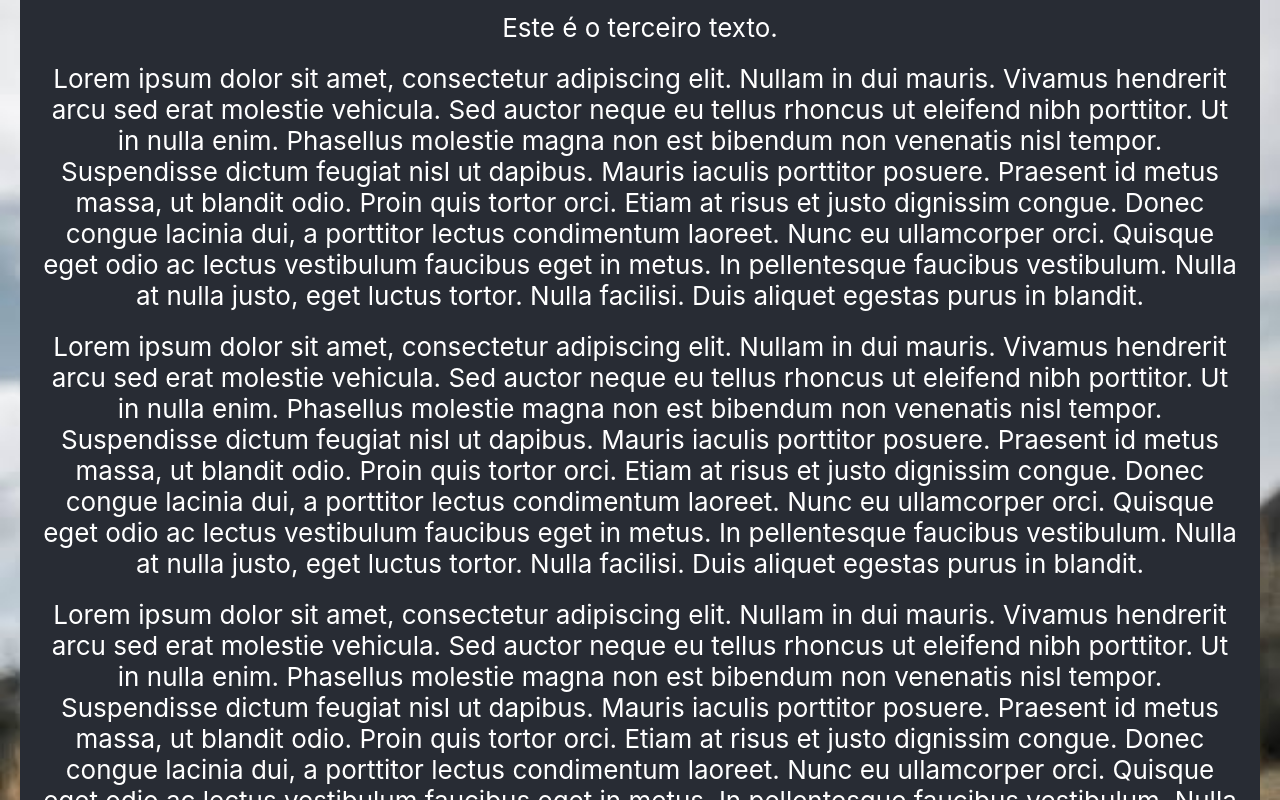
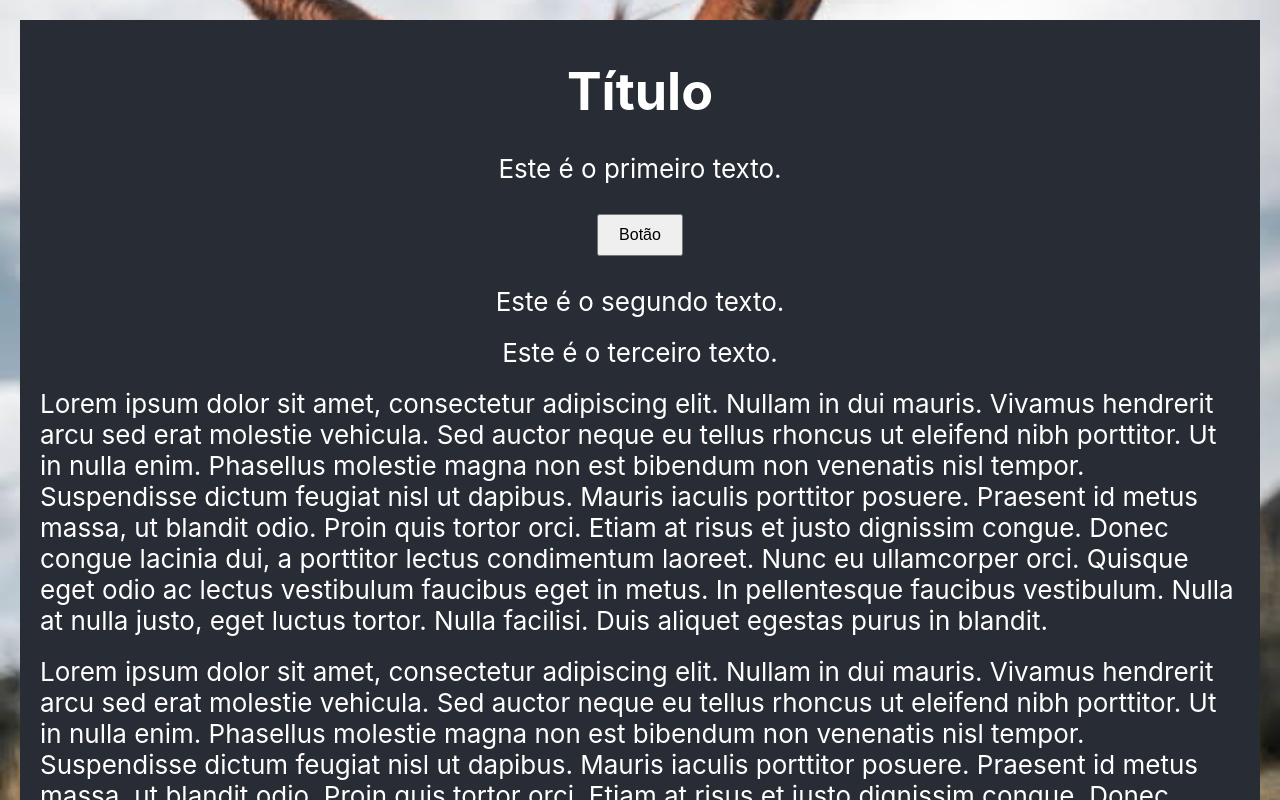
Before and after one commit to kennedybringel/galinha, a React (Create React App) app: page / in a window 1280 px wide. Shown: the top 800 px of the page. Built offline with nearby package versions, Linux system fonts and the light colour scheme.

Commit message:
Corrigindo rolagem de conteúdo

```diff
--- a/public/index.html
+++ b/public/index.html
@@ -8,11 +8,9 @@
       body {
         margin: 0;
         font-family: -apple-system, BlinkMacSystemFont, "Segoe UI", Roboto, "Helvetica Neue", Arial, "Noto Sans", sans-serif, "Apple Color Emoji", "Segoe UI Emoji", "Segoe UI Symbol", "Noto Color Emoji";
-        height: 100%;
-        overflow: hidden;
       }
       .background {
-        background-image: url('./assets/background.jpg');
+        background-image: url('/assets/background.jpg');
         background-attachment: fixed;
         background-size: cover;
         background-position: center;
@@ -30,7 +28,7 @@
         flex-direction: column;
         align-items: center;
         justify-content: center;
-        height: 100vh;
+        min-height: 100vh;
         color: white;
         padding: 20px;
       }
@@ -39,6 +37,6 @@
   <body>
     <div class="background"></div>
     <noscript>You need to enable JavaScript to run this app.</noscript>
-    <div id="root" class="content"></div>
+    <div id="root"></div>
   </body>
 </html>
--- a/src/App.js
+++ b/src/App.js
@@ -3,7 +3,7 @@ import './App.css';
 
 function App() {
   return (
-    <div className="App">
+    <div className="content">
       <header className="App-header">
         <h1>Título</h1>
         <p>Este é o primeiro texto.</p>
```
